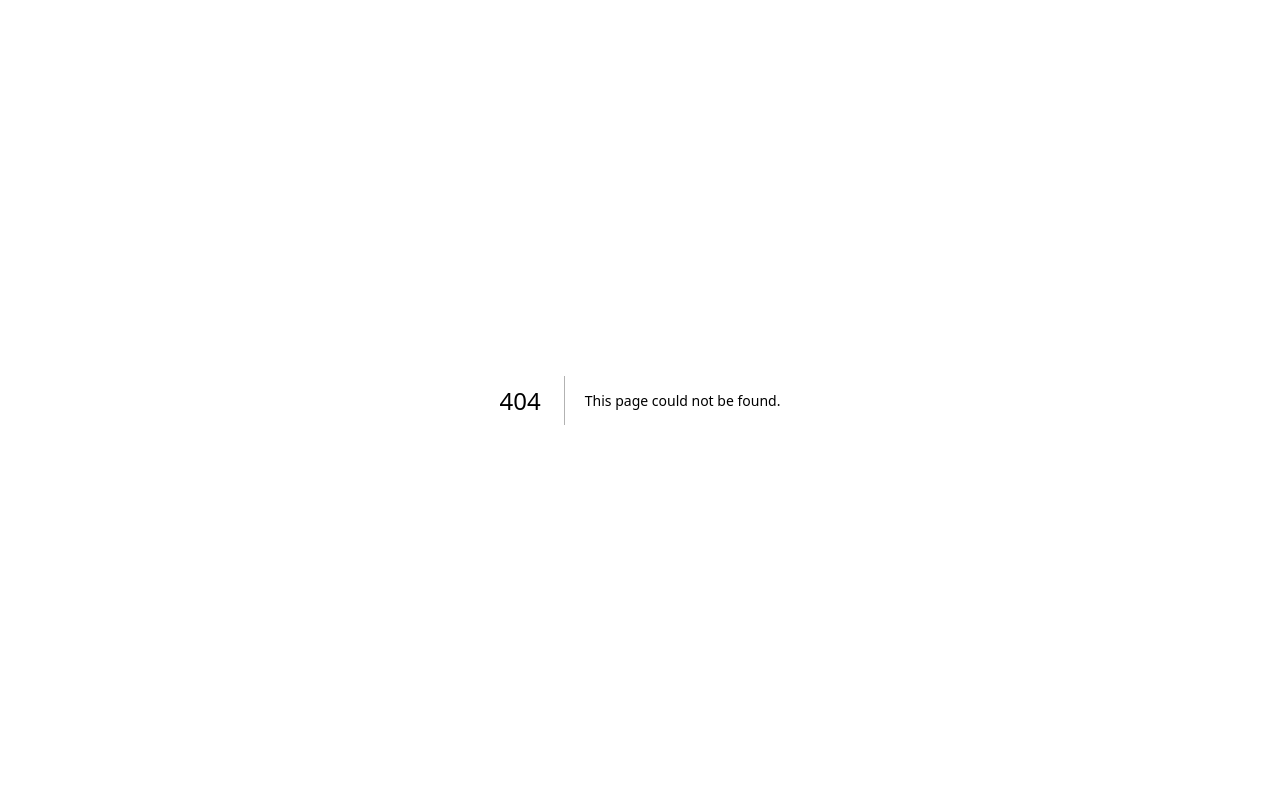
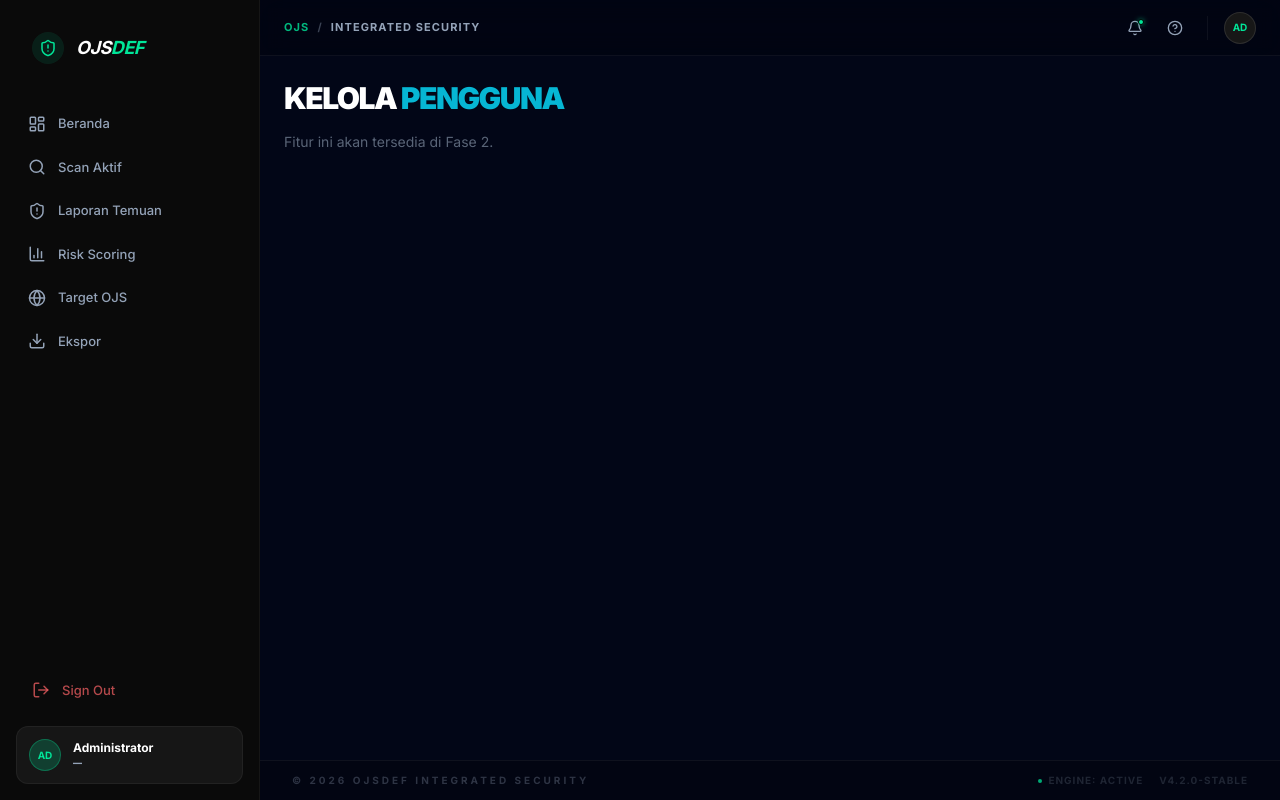
Before and after one commit to OJS-Def-CP-Filkom-UB/OJSDEF-FrontEnd, a Next.js app: page /users in a window 1280 px wide. Before the commit this address had no page. Built offline with nearby package versions, Linux system fonts and the light colour scheme; no server answers.

Commit message:
feat: RBAC sidebar with 3 role levels + /users placeholder
Co-Authored-By: Claude Sonnet 4.6 <noreply@anthropic.com>

```diff
--- /dev/null
+++ b/app/(dashboard)/users/page.tsx
@@ -0,0 +1,10 @@
+export default function UsersPage() {
+  return (
+    <div className="space-y-4">
+      <h1 className="text-3xl font-black tracking-tighter text-white uppercase">
+        Kelola <span className="text-primary">Pengguna</span>
+      </h1>
+      <p className="text-muted-foreground/60 text-sm">Fitur ini akan tersedia di Fase 2.</p>
+    </div>
+  );
+}
--- a/components/layout/Sidebar.tsx
+++ b/components/layout/Sidebar.tsx
@@ -3,30 +3,46 @@
 import React from "react";
 import Link from "next/link";
 import { usePathname } from "next/navigation";
+import { useSession } from "next-auth/react";
 import {
-  LayoutDashboard,
-  ShieldAlert,
-  Search,
-  BarChart3,
-  Settings,
-  LogOut,
-  Target,
-  Download,
+  LayoutDashboard, ShieldAlert, Search, BarChart3,
+  LogOut, Download, Terminal, Users, Globe,
 } from "lucide-react";
 import { cn } from "@/lib/utils";
 import { signOut } from "next-auth/react";
+import type { UserRole } from "@/types/ojsdef";
 
-const navigation = [
-  { name: "Overview", href: "/dashboard", icon: LayoutDashboard },
-  { name: "Active Scans", href: "/scanning", icon: Search },
-  { name: "Threat Reports", href: "/vulnerability-report", icon: ShieldAlert },
-  { name: "Risk Scoring", href: "/risk-scoring", icon: BarChart3 },
-  { name: "Scan Management", href: "/scan-management", icon: Target },
-  { name: "Export Data", href: "/export", icon: Download },
-];
+type NavItem = { name: string; href: string; icon: React.ElementType }
+
+const BASE_NAV: NavItem[] = [
+  { name: "Beranda",        href: "/dashboard",            icon: LayoutDashboard },
+  { name: "Scan Aktif",     href: "/scanning",             icon: Search },
+  { name: "Laporan Temuan", href: "/vulnerability-report", icon: ShieldAlert },
+  { name: "Risk Scoring",   href: "/risk-scoring",         icon: BarChart3 },
+  { name: "Target OJS",     href: "/targets",              icon: Globe },
+  { name: "Ekspor",         href: "/export",               icon: Download },
+]
+
+const IT_ADMIN_NAV: NavItem[] = [...BASE_NAV, { name: "Log Teknis", href: "/scan-management", icon: Terminal }]
+const SAAS_ADMIN_NAV: NavItem[] = [...IT_ADMIN_NAV, { name: "Kelola Pengguna", href: "/users", icon: Users }]
+
+const ROLE_LABEL: Record<UserRole, string> = {
+  admin_ojs:  "Admin OJS",
+  it_admin:   "IT Admin",
+  saas_admin: "SaaS Admin",
+}
+
+function getNavItems(role?: string): NavItem[] {
+  if (role === "saas_admin") return SAAS_ADMIN_NAV
+  if (role === "it_admin")   return IT_ADMIN_NAV
+  return BASE_NAV
+}
 
 export function Sidebar() {
-  const pathname = usePathname();
+  const pathname = usePathname()
+  const { data: session } = useSession()
+  const role = session?.user?.role as UserRole | undefined
+  const navigation = getNavItems(role)
 
   return (
     <aside className="w-[260px] border-r border-white/5 bg-neutral-950 flex flex-col h-screen fixed left-0 top-0 z-40">
@@ -43,64 +59,47 @@ export function Sidebar() {
 
       <nav className="flex-1 px-3 space-y-1 mt-2 overflow-y-auto">
         {navigation.map((item) => {
-          const isActive = pathname === item.href;
+          const isActive = pathname === item.href || pathname.startsWith(item.href + "/")
           return (
             <Link
-              key={item.name}
+              key={item.href}
               href={item.href}
               className={cn(
                 "flex items-center gap-3 px-4 py-2.5 rounded-lg text-[13px] font-medium transition-all group relative",
-                isActive
-                  ? "text-secondary font-bold"
-                  : "text-muted-foreground hover:text-white hover:bg-white/2"
+                isActive ? "text-secondary font-bold" : "text-muted-foreground hover:text-white hover:bg-white/2"
               )}
             >
-              {isActive && (
-                <div className="absolute left-0 w-1 h-5 bg-secondary rounded-r-full shadow-[0_0_10px_rgba(0,230,153,0.5)]" />
-              )}
-              <item.icon
-                size={18}
-                className={cn(
-                  "transition-colors",
-                  isActive ? "text-secondary" : "text-muted-foreground group-hover:text-white"
-                )}
-              />
+              {isActive && <div className="absolute left-0 w-1 h-5 bg-secondary rounded-r-full shadow-[0_0_10px_rgba(0,230,153,0.5)]" />}
+              <item.icon size={18} className={cn("transition-colors", isActive ? "text-secondary" : "text-muted-foreground group-hover:text-white")} />
               {item.name}
             </Link>
-          );
+          )
         })}
       </nav>
 
       <div className="p-4 mt-auto">
-        <div className="space-y-1">
-          <Link
-            href="#"
-            className="flex items-center gap-3 px-4 py-2.5 rounded-lg text-[13px] font-medium text-muted-foreground hover:text-white transition-all group"
-          >
-            <Settings size={18} />
-            Settings
-          </Link>
         <button
           onClick={() => signOut({ callbackUrl: "/" })}
-            className="w-full cursor-pointer flex items-center gap-3 px-4 py-2.5 rounded-lg text-[13px] font-medium text-red-400/70 hover:text-red-400 hover:bg-red-500/5 transition-all group text-left"
+          className="w-full cursor-pointer flex items-center gap-3 px-4 py-2.5 rounded-lg text-[13px] font-medium text-red-400/70 hover:text-red-400 hover:bg-red-500/5 transition-all text-left"
         >
           <LogOut size={18} />
           Sign Out
         </button>
-        </div>
 
         <div className="mt-4 p-3 rounded-xl bg-white/5 border border-white/5">
           <div className="flex items-center gap-3">
             <div className="w-8 h-8 rounded-full bg-secondary/20 flex items-center justify-center text-[10px] font-bold text-secondary border border-secondary/30">
-              AD
+              {session?.user?.name?.slice(0, 2).toUpperCase() ?? "AD"}
             </div>
             <div className="flex-1 overflow-hidden">
-              <p className="text-xs font-bold text-white truncate">Administrator</p>
-              <p className="text-[9px] text-muted-foreground uppercase font-black tracking-widest">Enterprise</p>
+              <p className="text-xs font-bold text-white truncate">{session?.user?.name ?? "Administrator"}</p>
+              <p className="text-[9px] text-muted-foreground uppercase font-black tracking-widest">
+                {role ? ROLE_LABEL[role] : "—"}
+              </p>
             </div>
           </div>
         </div>
       </div>
     </aside>
-  );
+  )
 }
```
Lines whose indentation alone changed are shown as unchanged.
